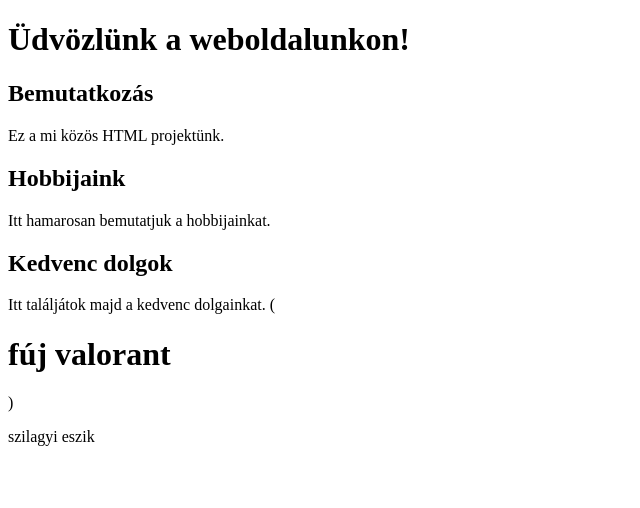
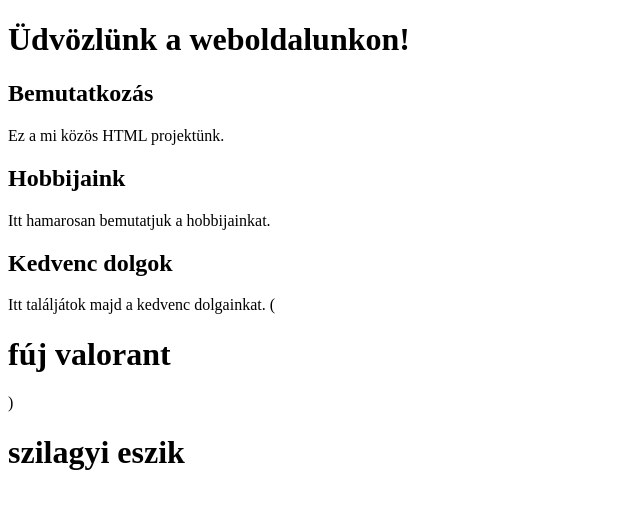
Before and after one commit to aronszilagyi5/Kerepes-team, a plain HTML site: page index.html in a window 1280 px wide. Shown: the whole page, without its empty margins (0-640 px from the left). Drawn offline with Linux system fonts and the light colour scheme.

Commit message:
Update index.html

```diff
--- a/index.html
+++ b/index.html
@@ -14,7 +14,7 @@
 <p>Itt találjátok majd a kedvenc                  dolgainkat. (<h1>fúj valorant</h1>)</p>
 <div class="container">
   <div class="col-12">
-  szilagyi eszik
+  <h1>szilagyi eszik</h1>
   </div>
 </div>
 </body>
```
